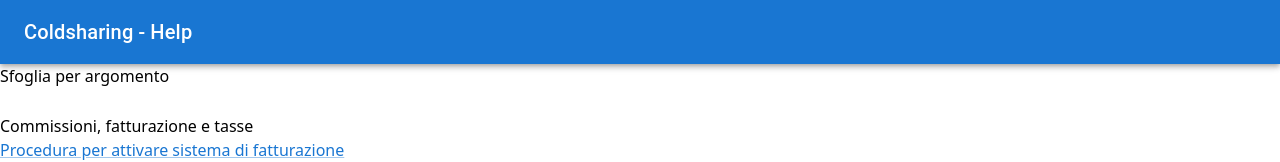
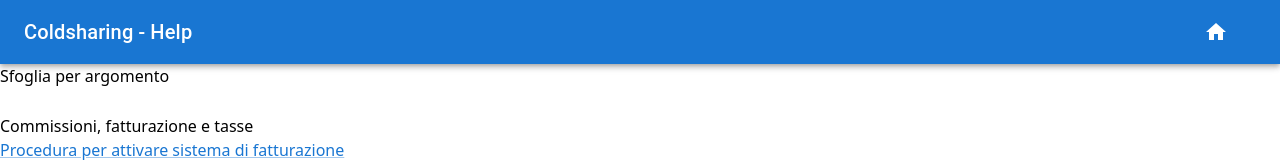
Before and after one commit to claralorusso/coldhsharing, a React (Vite) app: page / in a window 1280 px wide. Shown: the top 162 px of the page. Built offline with nearby package versions, Linux system fonts and the light colour scheme.

Commit message:
feat: added home icon redirect

```diff
--- a/src/layout/components/topbar.tsx
+++ b/src/layout/components/topbar.tsx
@@ -1,6 +1,11 @@
-import { AppBar, Box, Toolbar, Typography } from "@mui/material";
-
+import { AppBar, Box, IconButton, Toolbar, Typography } from "@mui/material";
+import HomeIcon from "@mui/icons-material/Home";
+import { useNavigate } from "react-router-dom";
 export const Topbar = () => {
+  const navigate = useNavigate();
+  const handleHomeClick = () => {
+    navigate("/");
+  };
   return (
     <Box sx={{ flexGrow: 1 }}>
       <AppBar position="static">
@@ -8,6 +13,16 @@
           <Typography variant="h6" component="div" sx={{ flexGrow: 1 }}>
             Coldsharing - Help
           </Typography>
+          <IconButton
+            size="large"
+            edge="start"
+            color="inherit"
+            onClick={handleHomeClick}
+            aria-label="open drawer"
+            sx={{ mr: 2 }}
+          >
+            <HomeIcon />
+          </IconButton>
         </Toolbar>
       </AppBar>
     </Box>
```
